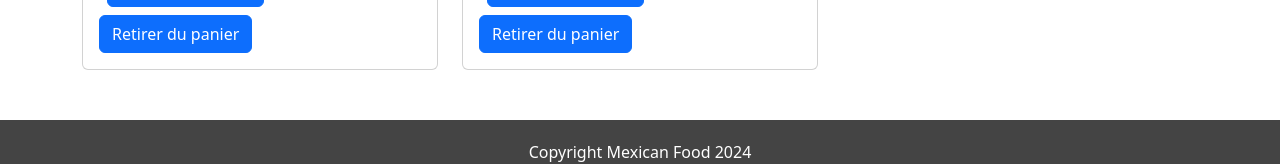
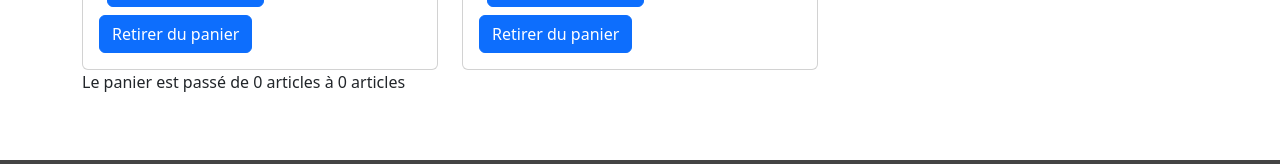
Before and after one commit to mohamed-044/Exo, a React (Vite) app: page / in a window 1280 px wide. Shown: the part 542-706 px from the top of the page. Built offline with nearby package versions, Linux system fonts and the light colour scheme.

Commit message:
show prev cart count

```diff
--- a/src/App.jsx
+++ b/src/App.jsx
@@ -4,11 +4,19 @@ import Dish from "./components/Dish.jsx";
 import Footer from "./components/Footer.jsx";
 import Header from "./components/Header.jsx";
 import './assets/styles/app.scss';
-import {useState } from 'react';
+import {useContext, useState } from 'react';
+import { useRef, useEffect } from "react";
+import { CartContext } from './context/CartContext.jsx';
 
 
 
 function App() {
+    const {cartCount} = useContext(CartContext);
+    const prevCartCountRef = useRef(cartCount);
+
+    useEffect(() => {
+      prevCartCountRef.current = cartCount;
+    }, [cartCount]);
 
 
   const dishes = [
@@ -61,8 +69,10 @@ function App() {
                 isNew={dish.isNew}
               />
             </Col>
+
           ))}
         </Row>
+        <p>Le panier est passé de {prevCartCountRef.current} articles à {cartCount} articles</p>
       </Container>
       <Footer />
     </>
```
